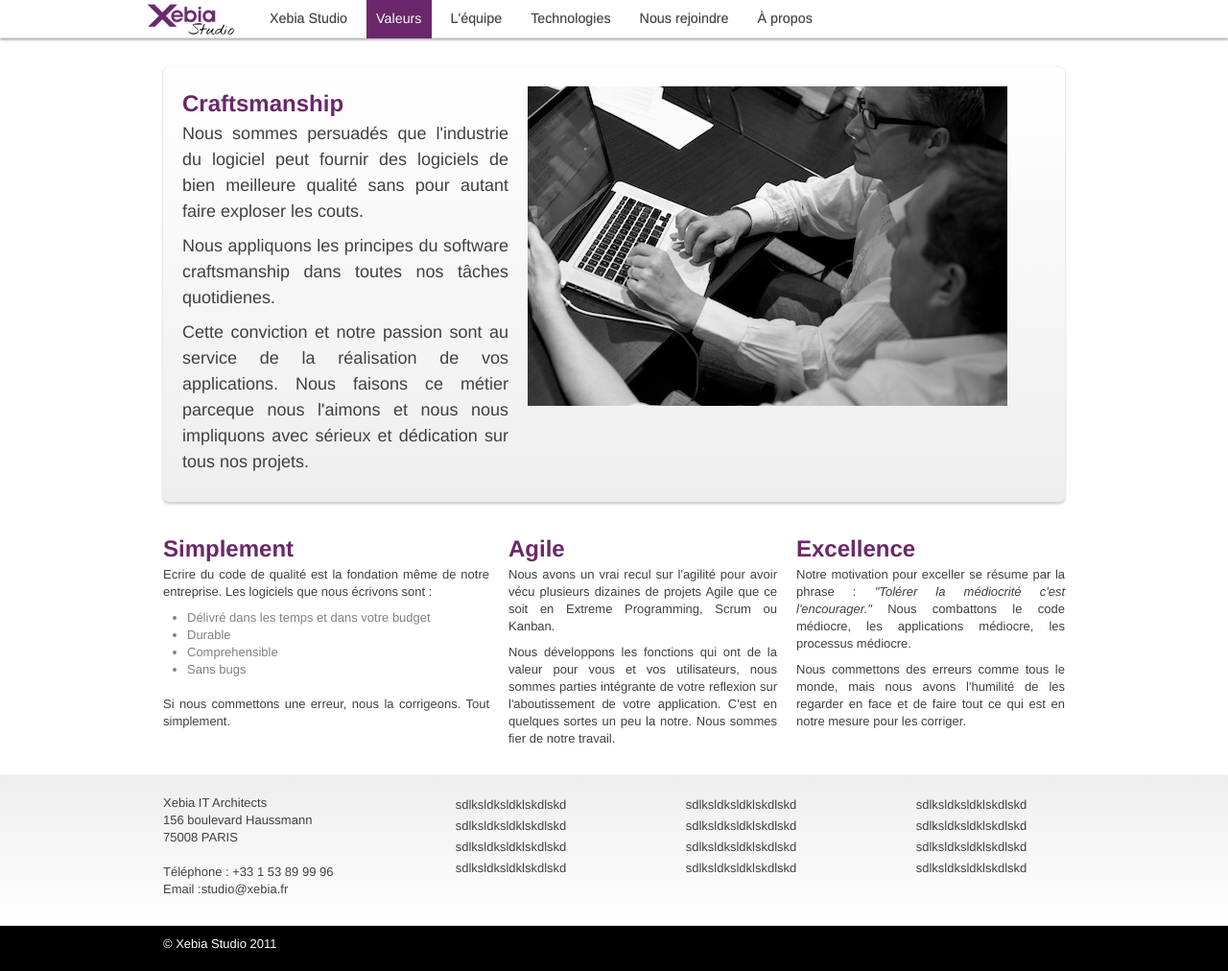
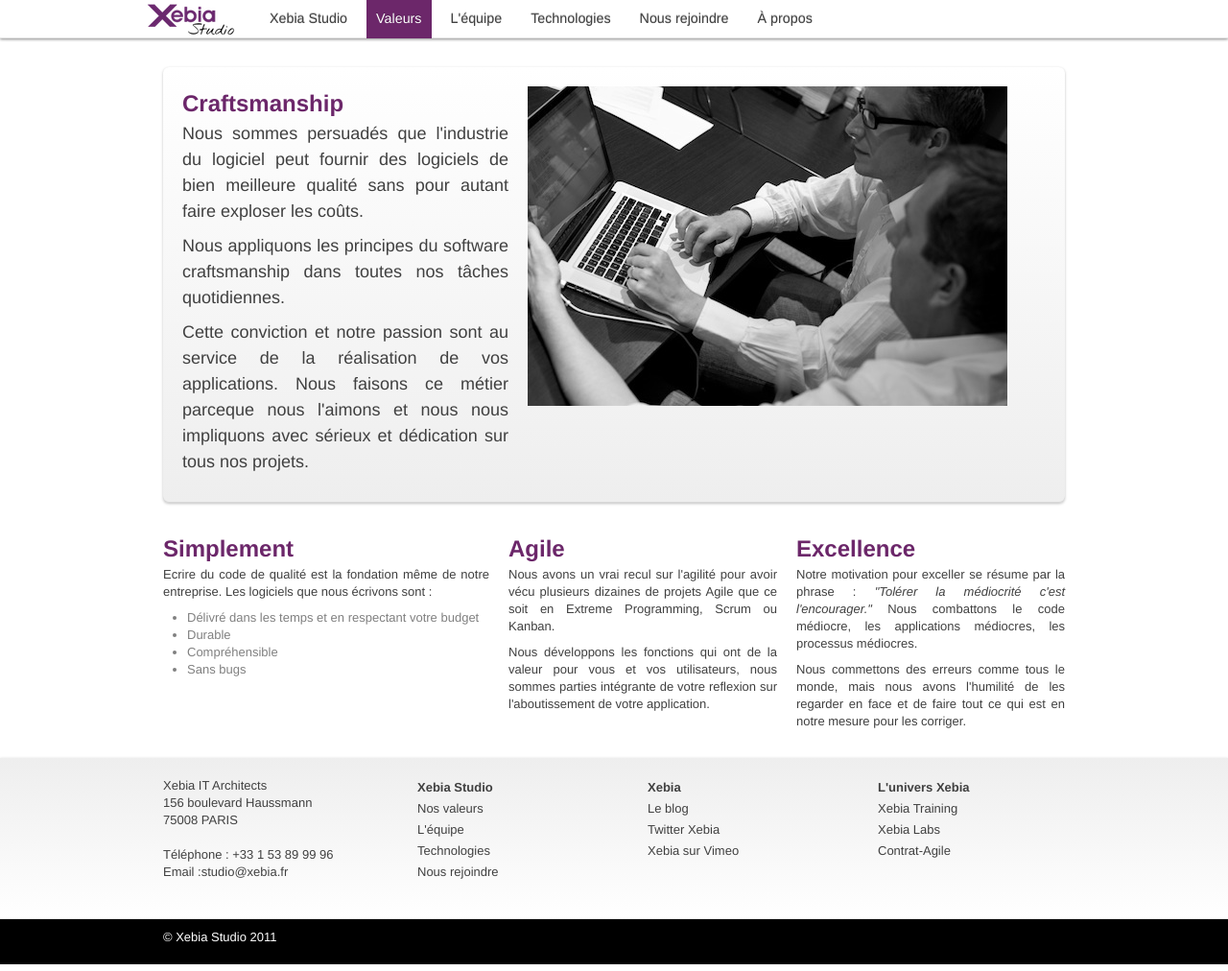
Before and after one commit to publicissapient-france/xebia-studio-website, a Jekyll site: the page built from craftsmanship.html, in a window 1280 px wide and 1012 px high. Shown: the whole window at 96% size. Built offline with Jekyll 4.4.1, drawn with Linux system fonts in a browser that asks for light colours; nearby versions of some CDN libraries.

Commit message:
Pages technologies

```diff
--- a/_layouts/main.html
+++ b/_layouts/main.html
@@ -15,7 +15,7 @@
     <script type="text/javascript" src="javascripts/konami.js"></script>
 
     <script type="text/javascript">
-     $(document).ready(function() {
+        $(document).ready(function () {
             konami = new Konami()
             konami.code = function () {
                 $('img').each(function () {
@@ -72,36 +72,39 @@
                     Email :studio@xebia.fr</p>
 
             </div>
-            <div class="span4 left">
+            <div class="span4">
                 <ul>
                     <li>
-                        <a href="studio.html">sdlksldksldklskdlskd</a>
+                        <a href="studio.html"><b>Xebia Studio</b></a>
                     </li>
                     <li>
-                        <a href="studio.html">sdlksldksldklskdlskd</a>
+                        <a href="craftsmanship.html">Nos valeurs</a>
                     </li>
                     <li>
-                        <a href="studio.html">sdlksldksldklskdlskd</a>
+                        <a href="team.html">L'équipe</a>
                     </li>
                     <li>
-                        <a href="studio.html">sdlksldksldklskdlskd</a>
+                        <a href="technologies.html">Technologies</a>
+                    </li>
+                    <li>
+                        <a href="joinus.html">Nous rejoindre</a>
                     </li>
                 </ul>
             </div>
-            <div class="span4 left">
+            <div class="span4">
 
                 <ul>
                     <li>
-                        <a href="studio.html">sdlksldksldklskdlskd</a>
+                        <a href="http://www.xebia.fr"><b>Xebia</b></a>
                     </li>
                     <li>
-                        <a href="studio.html">sdlksldksldklskdlskd</a>
+                        <a href="http://blog.xebia.fr">Le blog</a>
                     </li>
                     <li>
-                        <a href="studio.html">sdlksldksldklskdlskd</a>
+                        <a href="https://twitter.com/XebiaFr">Twitter Xebia</a>
                     </li>
                     <li>
-                        <a href="studio.html">sdlksldksldklskdlskd</a>
+                        <a href="http://vimeo.com/xebia/videos">Xebia sur Vimeo</a>
                     </li>
                 </ul>
 
@@ -109,16 +112,16 @@
             <div class="span4 left">
                 <ul>
                     <li>
-                        <a href="studio.html">sdlksldksldklskdlskd</a>
+                        <b>L'univers Xebia</b>
                     </li>
                     <li>
-                        <a href="studio.html">sdlksldksldklskdlskd</a>
+                        <a href="http://training.xebia.fr">Xebia Training</a>
                     </li>
                     <li>
-                        <a href="studio.html">sdlksldksldklskdlskd</a>
+                        <a href="www.xebialabs.com">Xebia Labs</a>
                     </li>
                     <li>
-                        <a href="studio.html">sdlksldksldklskdlskd</a>
+                        <a href="http://contrat-agile.org">Contrat-Agile</a>
                     </li>
                 </ul>
             </div>
--- a/craftsmanship.html
+++ b/craftsmanship.html
@@ -9,8 +9,8 @@
       <div class="span6">
           <h2>Craftsmanship</h2>
         <p>
-          Nous sommes persuadés que l'industrie du logiciel peut fournir des logiciels de bien meilleure qualité sans pour autant faire exploser les couts.</p>
-          <p> Nous appliquons les principes du software craftsmanship dans toutes nos tâches quotidienes.
+          Nous sommes persuadés que l'industrie du logiciel peut fournir des logiciels de bien meilleure qualité sans pour autant faire exploser les coûts.</p>
+          <p> Nous appliquons les principes du software craftsmanship dans toutes nos tâches quotidiennes.
           </p>
           <p>
           Cette conviction et notre passion sont au service de la réalisation de vos applications. Nous faisons ce métier parceque nous l'aimons et nous nous impliquons avec sérieux et dédication sur tous nos projets.
@@ -28,12 +28,11 @@
 
             <p>Ecrire du code de qualité est la fondation même de notre entreprise. Les logiciels que nous écrivons sont :
 <ul>
-  <li>Délivré dans les temps et dans votre budget</li>
+  <li>Délivré dans les temps et en respectant votre budget</li>
   <li>Durable</li>
-  <li>Comprehensible</li>
+  <li>Compréhensible</li>
   <li>Sans bugs</li>
 </ul>
-Si nous commettons une erreur, nous la corrigeons. Tout simplement.
 </p>
         </div>
         <div class="span5">
@@ -41,14 +40,14 @@
 
             <p>Nous avons un vrai recul sur l'agilité pour avoir vécu plusieurs dizaines de projets Agile que ce soit en Extreme Programming, Scrum ou Kanban.</p>
             <p>
-              Nous développons les fonctions qui ont de la valeur pour vous et vos utilisateurs, nous sommes parties intégrante de votre reflexion sur l'aboutissement de votre application. C'est en quelques sortes un peu la notre. Nous sommes fier de notre travail.
+              Nous développons les fonctions qui ont de la valeur pour vous et vos utilisateurs, nous sommes parties intégrante de votre reflexion sur l'aboutissement de votre application.
             </p>
 
         </div>
         <div class="span5">
             <h2>Excellence</h2>
 
-            <p>Notre motivation pour exceller se résume par la phrase : <em>"Tolérer la médiocrité c'est l'encourager."</em> Nous combattons le code médiocre, les applications médiocre, les processus médiocre.</p>
+            <p>Notre motivation pour exceller se résume par la phrase : <em>"Tolérer la médiocrité c'est l'encourager."</em> Nous combattons le code médiocre, les applications médiocres, les processus médiocres.</p>
             <p> Nous commettons des erreurs comme tous le monde, mais nous avons l'humilité de les regarder en face et de faire tout ce qui est en notre mesure pour les corriger.</p>
         </div>
     </div>
--- a/index.html
+++ b/index.html
@@ -77,7 +77,7 @@
                 de développement.
             </p>
 
-            <p><a class="savoirplus" href="/technologies.html">En savoir plus &raquo;</a></p>
+            <p><a class="savoirplus" href="technologies.html">En savoir plus &raquo;</a></p>
         </div>
 
         <div class="offset1 span4">
@@ -92,7 +92,7 @@
                 co-développement.
             </p>
 
-            <p><a class="savoirplus" href="team/teammembers.html">En savoir plus &raquo;</a></p>
+            <p><a class="savoirplus" href="team.html">En savoir plus &raquo;</a></p>
         </div>
 
         <div class="offset1 span4">
@@ -105,7 +105,7 @@
             <p>Nous sommes des agilistes convaincus et pratiquons Scrum et les meilleures pratiques d'XP depuis de
                 nombreuses années</p>
 
-            <p><a class="savoirplus" href="/craftsmanship.html">En savoir plus &raquo;</a></p>
+            <p><a class="savoirplus" href="craftsmanship.html">En savoir plus &raquo;</a></p>
 
         </div>
 
--- a/stylesheets/main.css
+++ b/stylesheets/main.css
@@ -194,7 +194,7 @@
 
 footer li {
     list-style-type: none;
-    text-align: center;
+    text-align: left;
     line-height: 22px;
     color: #404040;
 }
--- a/team.html
+++ b/team.html
@@ -1,6 +1,6 @@
 ---
 layout: main
-title: L'equipe
+title: L'équipe
 ---
 <script type="text/javascript" src="http://cloud.github.com/downloads/wycats/handlebars.js/handlebars-1.0.0.beta.4.js"></script>
 
```
Also changed, not shown: technologies.html (+8 -9 lines). Lines whose indentation alone changed are shown as unchanged.
